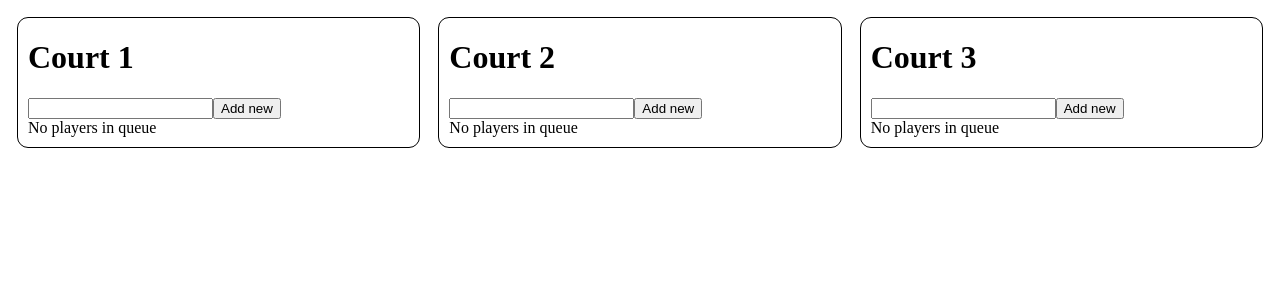
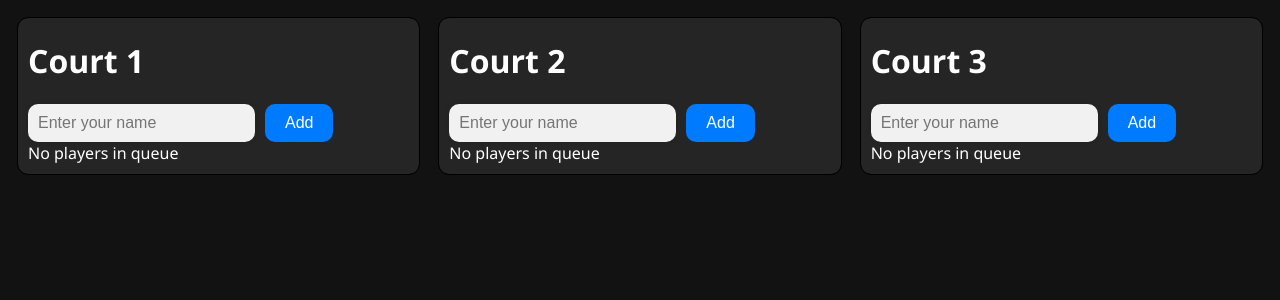
Before and after one commit to kevidn15/courts, a React (Create React App) app: page / in a window 1280 px wide. Shown: the top 300 px of the page. Built offline with nearby package versions, Linux system fonts and the light colour scheme.

Commit message:
Added CSS for dark mode and modernized input field

```diff
--- a/src/App.css
+++ b/src/App.css
@@ -1,3 +1,9 @@
+body {
+    background-color: #121212;
+    color: #FFFFFF;
+    font-family:'Segoe UI', Tahoma, Geneva, Verdana, sans-serif
+}
+
 .App {
     display: flex;
     margin: auto;
@@ -9,7 +15,41 @@
     margin: 10px;
     padding: 0px 10px 10px 10px;
     border-radius: 10px;
+    background-color: rgb(37, 37, 37);
 }
+
+.modern-input {
+    border: none;
+    border-radius: 10px;
+    padding: 10px;
+    font-size: 16px;
+    background-color: #f1f1f1;
+    box-shadow: 0 0 5px rgba(0, 0, 0, 0.1);
+    transition: all 0.3s ease-in-out;
+  }
+
+  .modern-input:focus {
+    outline: none;
+    box-shadow: 0 0 5px rgba(0, 0, 0, 0.3);
+    background-color: #fff;
+  }
+
+  .modern-add-button {
+    display: inline-block;
+    margin-left: 10px;
+    padding: 10px 20px;
+    border: none;
+    border-radius: 10px;
+    font-size: 16px;
+    color: #fff;
+    background-color: #007bff;
+    cursor: pointer;
+    transition: all 0.3s ease-in-out;
+  }
+
+  .modern-add-button:hover {
+    background-color: #0069d9;
+  }
 
 .name {
     margin: 5px 5px 5px 5px;
--- a/src/Court.js
+++ b/src/Court.js
@@ -23,7 +23,7 @@ function Court(props) {
         return (
             <div className="name">
                 {name}
-                <button onClick={() => removeName(name)}>Remove</button>
+                <button onClick={() => removeName(name)}>-</button>
             </div>
         )
     }
@@ -56,8 +56,10 @@ function Court(props) {
     return (
         <div className="Court">
             <h1>Court {props.number}</h1>
-            <input ref={namesRef} type="text"></input>
-            <button onClick={onAddButtonClick}>Add new</button>
+            <div class="input-wrapper">
+                <input type="text" class="modern-input" ref={namesRef} placeholder="Enter your name"></input>
+                <button class="modern-add-button" onClick={onAddButtonClick}>Add</button>
+            </div>
             <NamesList names={playerQueue} />
 
         </div>
```
